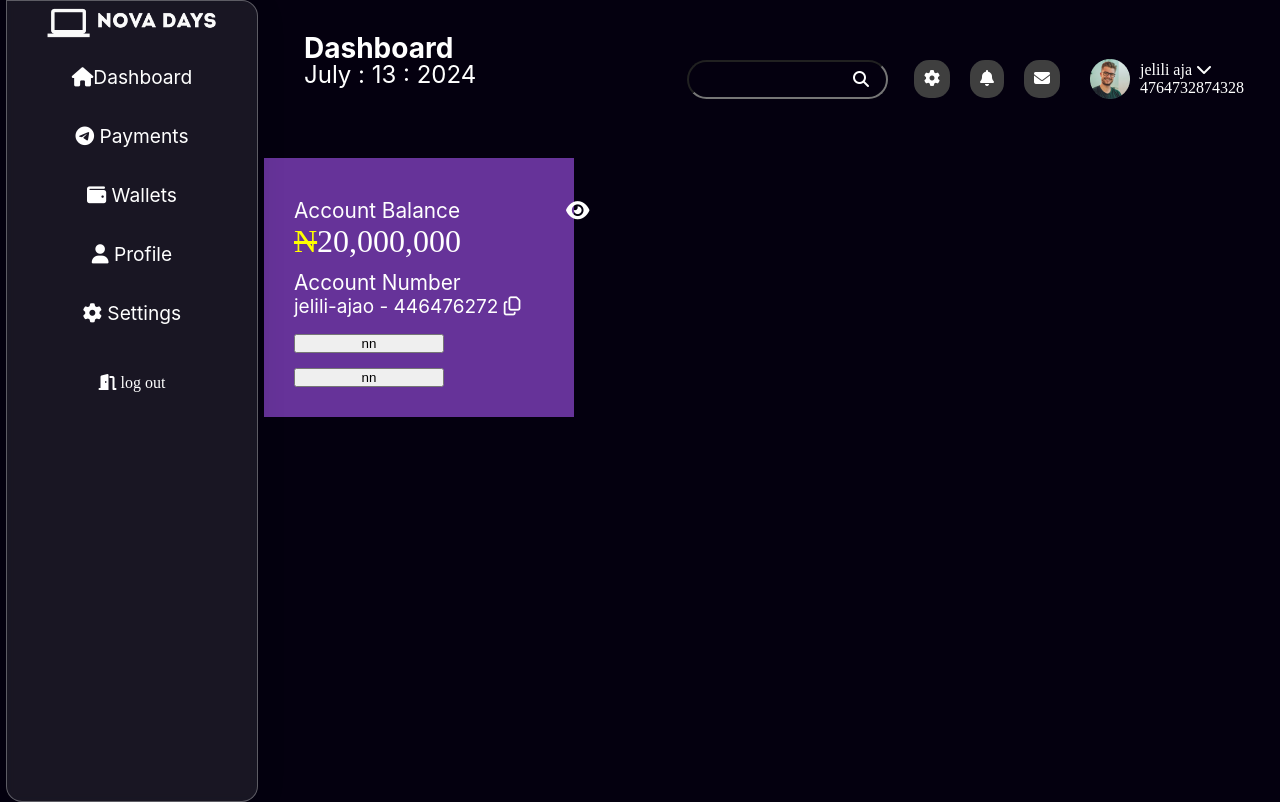
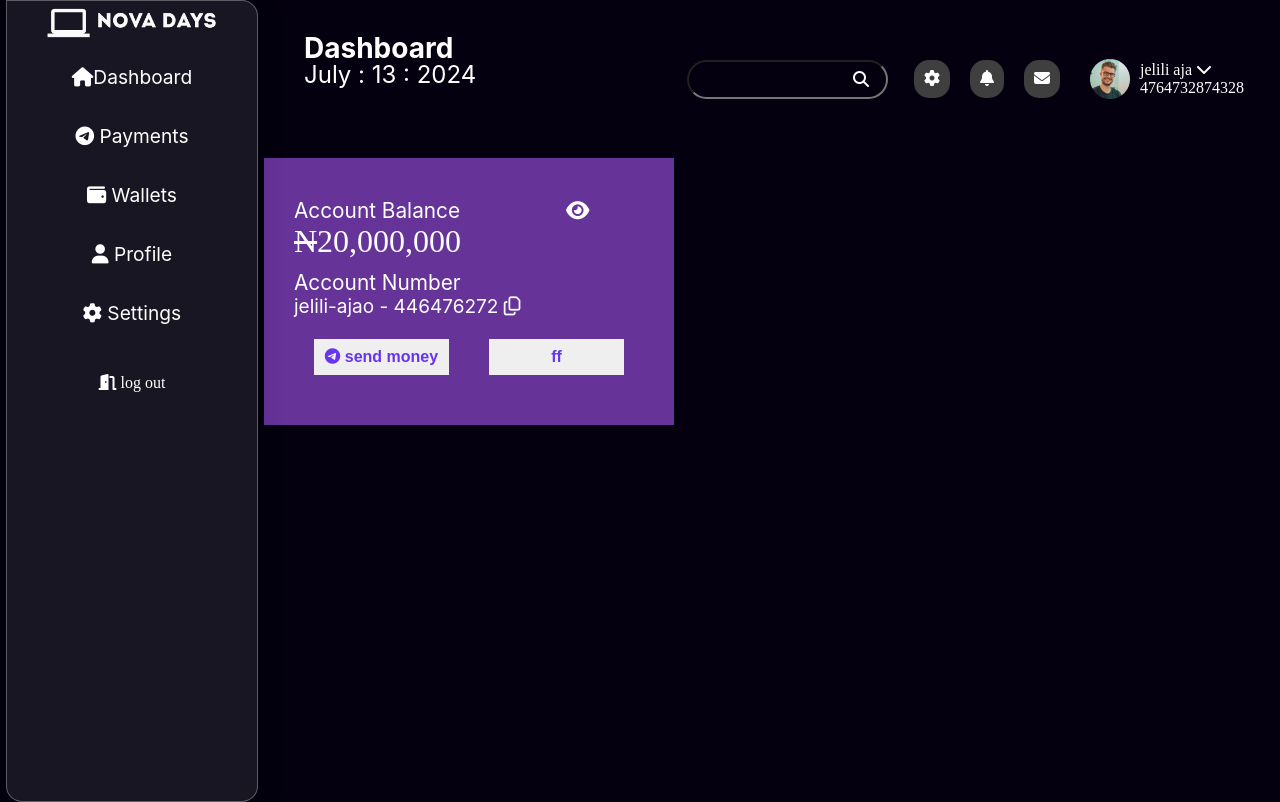
Before and after one commit to GAMSH655/NoOVA-DASHBOARD, a React (Vite) app: page / in a window 1280 px wide. Built offline with nearby package versions, Linux system fonts and the light colour scheme.

Commit message:
WORKING IN THE BOXES

```diff
--- a/src/components/Grid.module.css
+++ b/src/components/Grid.module.css
@@ -1,7 +1,7 @@
 .flexBox1{
     background-color: rebeccapurple;
     padding: 30px;
-    width: 250px;
+    width: 350px;
 }
 .eyecom{
     display: flex;
@@ -31,7 +31,6 @@
 .naira{
     font-size: 2rem;
     text-decoration: line-through;
-    color: yellow;
 }
 .money{
     font-size: 2rem;
@@ -46,6 +45,17 @@ text-align: left;
 }
 button{
      background-color: reds;
-     width: 150px;
+     width: 180px;
      margin-top: 15px;
+     border: none;
+     margin: 20px;
+     margin-left: 20px;
+     padding: 9px;
+     font-size: 1rem;
+     font-weight: bold;
+     color:rgba(103, 53, 240, 1);
+     ;
 }
+.btnCont{
+    display: flex;
+}
--- a/src/components/GridComp.jsx
+++ b/src/components/GridComp.jsx
@@ -14,8 +14,14 @@ const GridAspect=()=>{
               </p>
               <p className={Gridstyles.account2}> account number</p>
               <p className={Gridstyles.jelili}>jelili-ajao - 446476272 <i class="fa-sharp fa-regular fa-copy"></i></p>
-              <button>nn</button>
-              <button>nn</button>
+              <div className={Gridstyles.btnCont}>
+                  <button>
+                  <i className="fa-brands fa-telegram icons"></i> send money
+                  </button>
+                  <button>
+                    ff
+                  </button>
+              </div>
           </div>
 
     </div>
```
